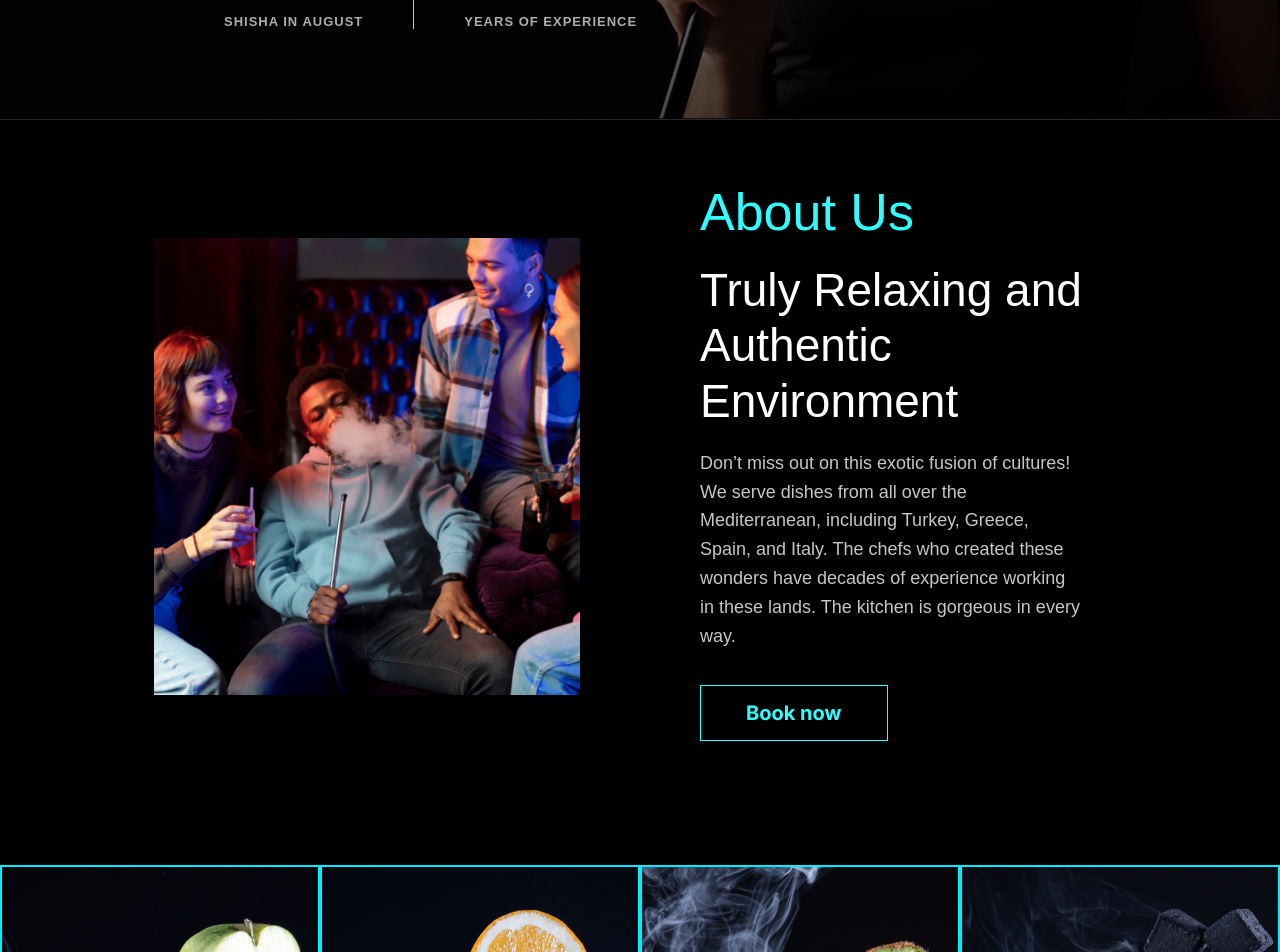
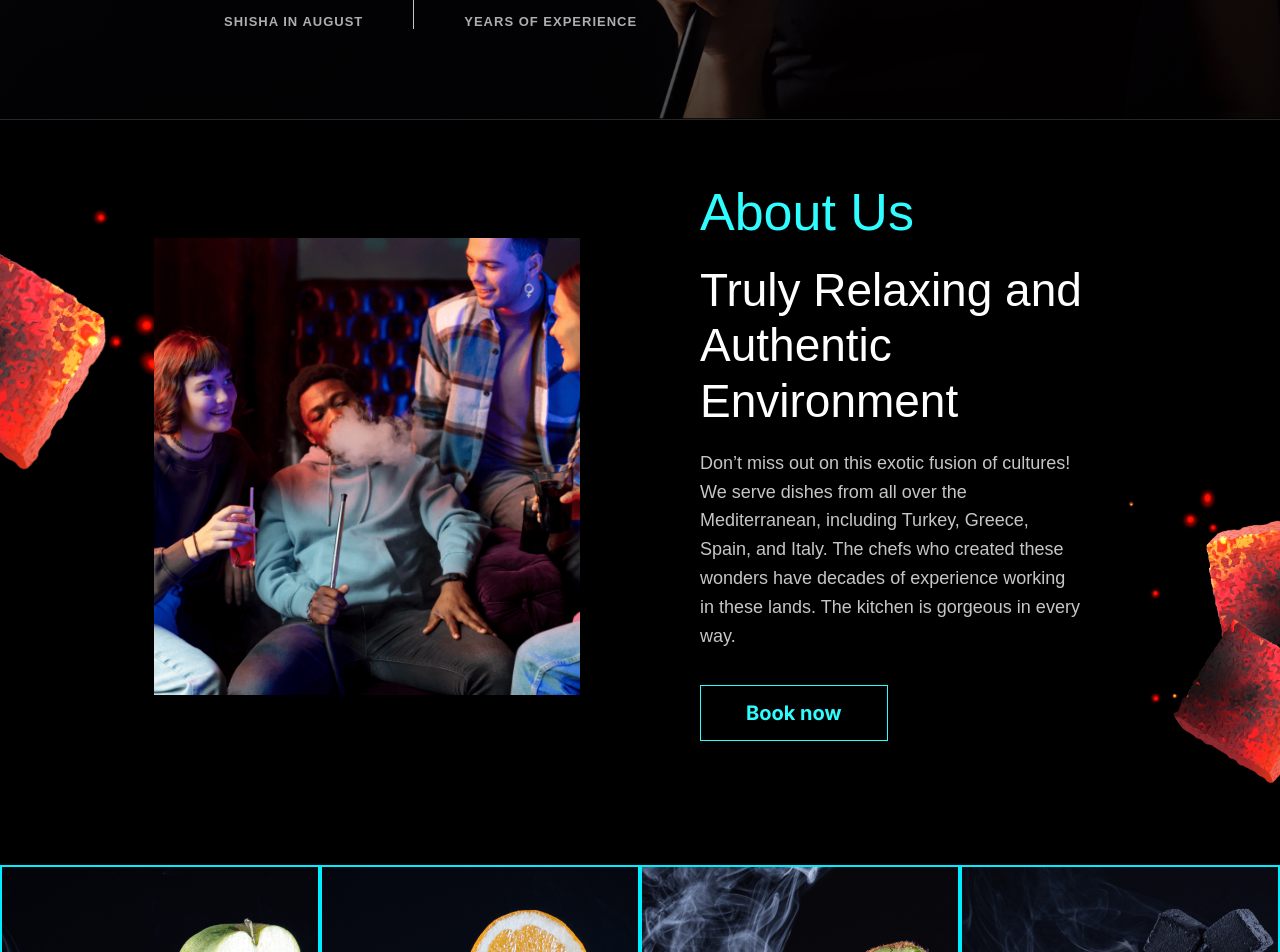
Before and after one commit to AslanovOrkhan/Huka-React, a React (Create React App) app: page / in a window 1280 px wide. Shown: the part 800-1752 px from the top of the page. Built offline with nearby package versions, Linux system fonts and the light colour scheme.

Commit message:
abourCard

```diff
--- a/src/pages/Home.jsx
+++ b/src/pages/Home.jsx
@@ -28,8 +28,14 @@ const Home = () => {
           </div>
         </div>
       </div>
-      <div className="container">
+      <div className="container AboutEnvironment">
+        <div className="bgLeftImage">
+          <img src={require("../assets/u3t4ybgt4.png")} alt="" />
+        </div>
         <AboutCard />
+        <div className="bgRightImage">
+          <img src={require("../assets/43ut8hgt4.png")} alt="" />
+        </div>
       </div>
       <div className="ShishaTasts">
         <ShishaTasts
--- a/src/style/page/home.scss
+++ b/src/style/page/home.scss
@@ -75,6 +75,35 @@
         padding-left: 50px;
         border-left: 1px solid #c6c6c6;
       }
+    }
+  }
+}
+.AboutEnvironment {
+  position: relative;
+  .bgLeftImage {
+    position: absolute;
+    top: 0;
+    left: 0;
+    max-width: 241px;
+    max-height: 200px;
+    z-index: -1;
+    img {
+      max-width: 100%;
+      max-height: 100%;
+      object-fit: cover;
+    }
+  }
+  .bgRightImage {
+    position: absolute;
+    bottom: 0;
+    right: 0;
+    max-width: 241px;
+    height: 330px;
+    z-index: -1;
+    img {
+      max-width: 100%;
+      max-height: 100%;
+      object-fit: cover;
     }
   }
 }
```
Also changed, not shown: src/assets/43ut8hgt4.png (added).
